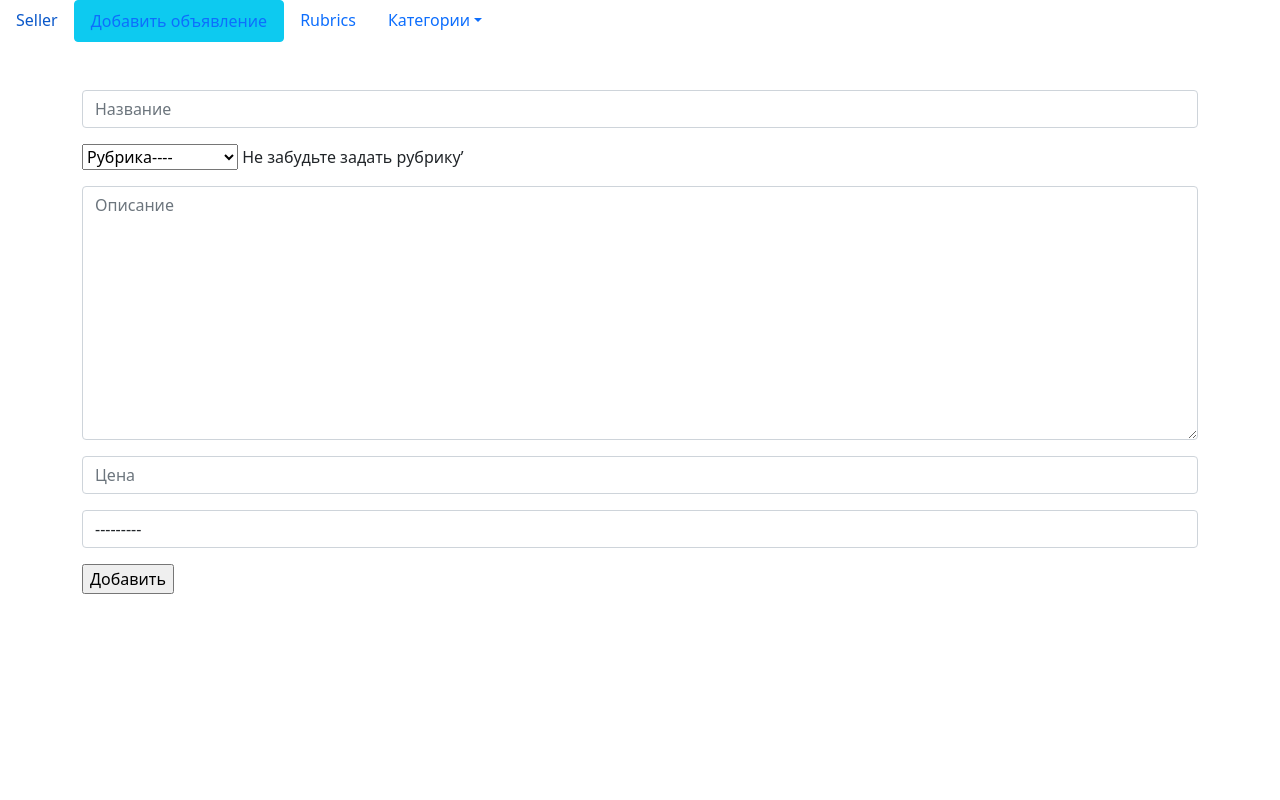
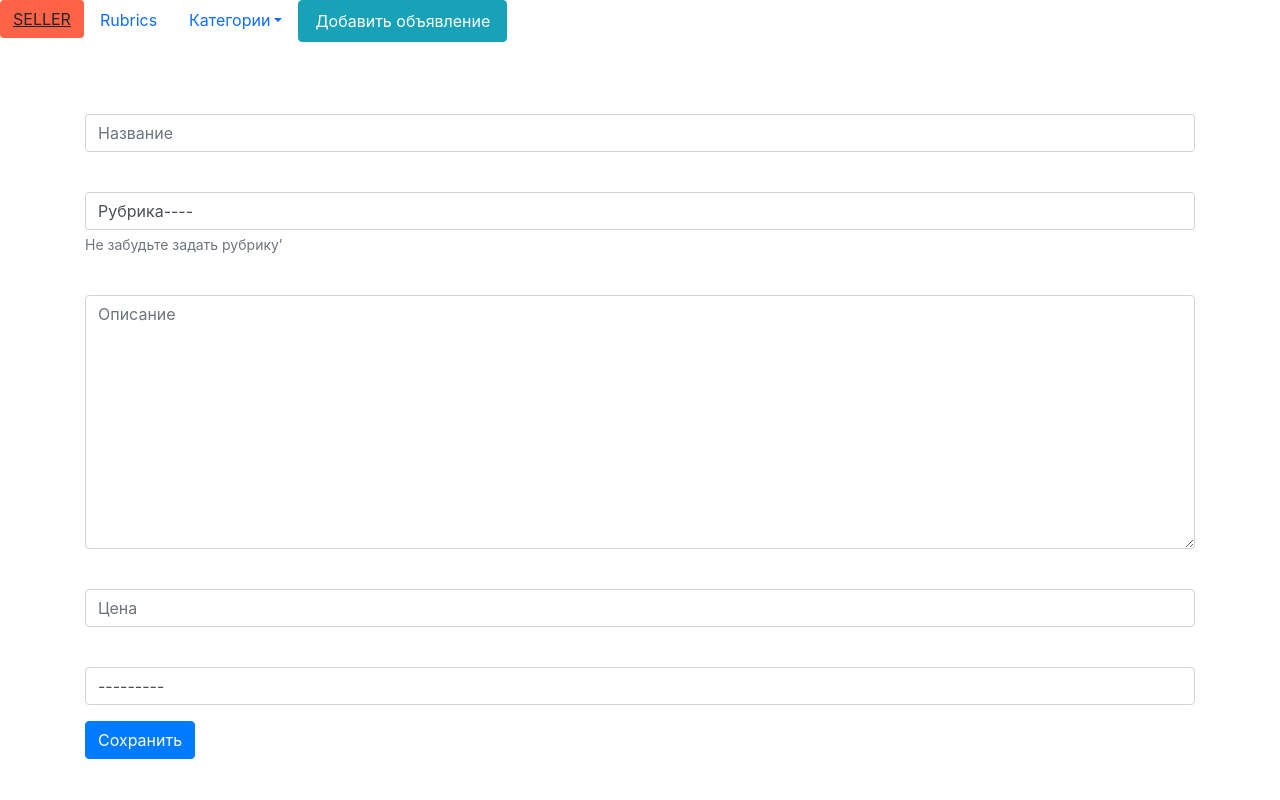
Before and after one commit to VladislavDDP/marketplace_book_task, a Django app: page /add/ in a window 1280 px wide. Run offline with Django 3.2, Linux system fonts and the light colour scheme; data comes from the database, SQL or seed files in the repository; some libraries are stand-ins or nearby versions.

Commit message:
Changes to js, models, UAH output

```diff
--- a/Factory/models.py
+++ b/Factory/models.py
@@ -1,5 +1,4 @@
-from django.contrib.postgres.operations import BtreeGistExtension, CITextExtension
-from django.db import models, migrations
+from django.db import models
 from django.contrib.contenttypes.fields import GenericForeignKey
 from django.contrib.contenttypes.models import ContentType
 
--- a/bboard/static/bboard/app.js
+++ b/bboard/static/bboard/app.js
@@ -1,7 +1,9 @@
 const progress = document.querySelector('.progressbar')
+const progress_bottom = document.querySelector('.progressbar-bottom')
 
 window.addEventListener('scroll', event => {
     let windowScroll = document.body.scrollTop || document.documentElement.scrollTop
     let windowHeight = document.documentElement.scrollHeight - document.documentElement.clientHeight
     progress.style.width = Math.floor(windowScroll / windowHeight * 100) + '%'
+    progress_bottom.style.height = Math.floor(windowScroll / windowHeight * 100) + '%'
 })
--- a/bboard/static/bboard/style.css
+++ b/bboard/static/bboard/style.css
@@ -1,3 +1,12 @@
+body::-webkit-scrollbar {
+  display: none;
+}
+
+/* Hide scrollbar for IE, Edge and Firefox */
+body {
+  -ms-overflow-style: none;  /* IE and Edge */
+  scrollbar-width: none;  /* Firefox */
+}
 .navbar {
     font-size: 15px;
     width: 80vw;
@@ -56,6 +65,16 @@ header h1 {
     left: 0;
     top: 0;
     width: 0%;
-    height: 3px;
+    height: 6px;
     background-color: #fc972b;
 }
+
+.progressbar-bottom {
+    position: fixed;
+    z-index: 50;
+    left: 0;
+    bottom: 0;
+    width: 6px;
+    height: 0%;
+    background-color: #fc972b;
+}
--- a/bboard/templates/bboard/base.html
+++ b/bboard/templates/bboard/base.html
@@ -12,10 +12,7 @@
 <div class="progressbar"></div>
 <ul class="nav">
     <li class="nav-item">
-        <a class="nav-link active" aria-current="page" href="{% url 'home' %}">Seller</a>
-    </li>
-    <li class="nav-item">
-        <a class="nav-link btn btn-info" href="{% url 'add' %}">Добавить объявление</a>
+        <a href="{% url 'home' %}" class="btn" style="text-decoration: underline; background: tomato;">SELLER</a>
     </li>
     <li class="nav-item">
         <a class="nav-link" href="{% url 'rubrics' %}">Rubrics</a>
@@ -28,14 +25,21 @@
             {% endfor %}
         </ul>
     </li>
+    <li class="nav-item">
+        <a class="nav-link btn btn-info" href="{% url 'add' %}">Добавить объявление</a>
+    </li>
 </ul>
 
 <br>
 <br>
 
 <section class="container">
+    {% load bootstrap4 %}
+    {% bootstrap_css %}
+    {% bootstrap_javascript jquery=True %}
     {% block content %}{% endblock %}
 </section>
+<div class="progressbar-bottom"></div>
 {% load static %}
 <script src="{% static 'bboard/app.js' %}"></script>
 </body>
--- a/bboard/templates/bboard/bb_form.html
+++ b/bboard/templates/bboard/bb_form.html
@@ -6,9 +6,10 @@
 
 
 {% block content %}
+    {% load bootstrap4 %}
     <form method="post">
         {% csrf_token %}
-        {{ form.as_p }}
-        <input type="submit" value="Изменить">
+        {% bootstrap_form form %}
+        {% bootstrap_button content='Сохранить' button_type='submit' %}
     </form>
 {% endblock %}
--- a/bboard/templates/bboard/create.html
+++ b/bboard/templates/bboard/create.html
@@ -6,9 +6,10 @@
 
 
 {% block content %}
+    {% load bootstrap4 %}
     <form method="post">
         {% csrf_token %}
-        {{ form.as_p }}
-        <input type="submit" value="Добавить">
+        {% bootstrap_form form %}
+        {% bootstrap_button content='Сохранить' button_type='submit' %}
     </form>
 {% endblock %}
--- a/bboard/templates/bboard/rubrics.html
+++ b/bboard/templates/bboard/rubrics.html
@@ -5,9 +5,10 @@
 {% endblock %}
 
 {% block content %}
+    {% load bootstrap4 %}
     <form action="" method="POST">
         {% csrf_token %}
-        {{ formset.as_p }}
-        <input type="submit" value="Add">
+        {% bootstrap_formset formset %}
+        {% bootstrap_button content='Сохранить' button_type='submit' %}
     </form>
 {% endblock %}
--- a/website/settings.py
+++ b/website/settings.py
@@ -41,6 +41,7 @@ INSTALLED_APPS = [
     'django.contrib.postgres',
     'bboard',
     'Factory',
+    'bootstrap4',
 ]
 
 MIDDLEWARE = [
```
Also changed, not shown: bboard/templates/bboard/index.html (+16 -13 lines), bboard/templatetags/filtersandtags.py (added, +10 -0 lines), bboard/templatetags/__init__.py (added), db.sqlite3.
